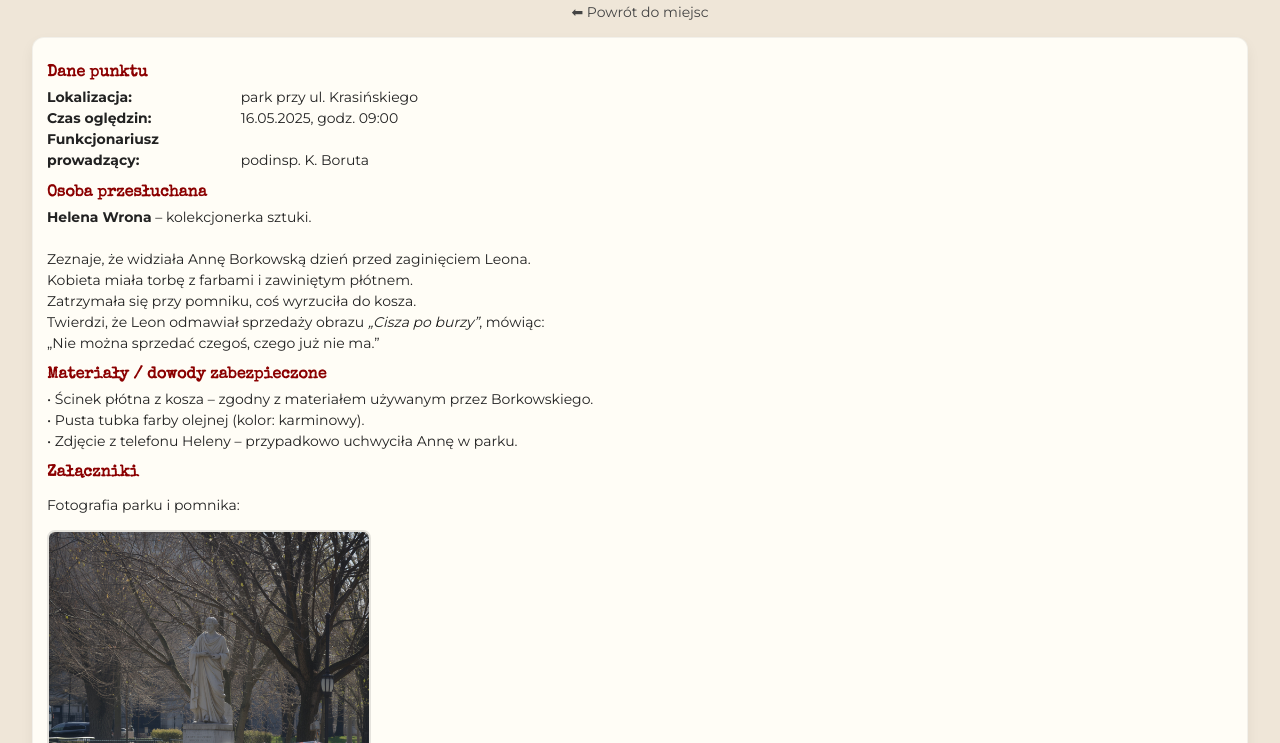
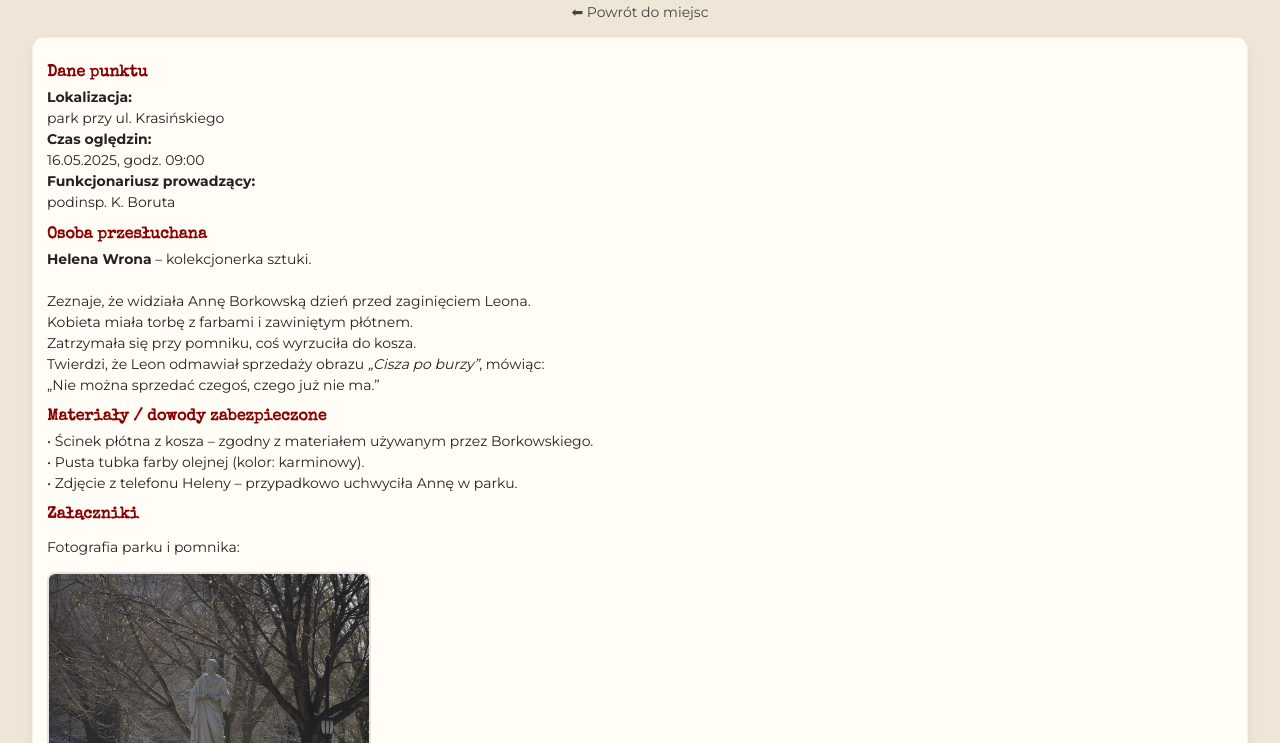
Before and after one commit to gabrielkorzeniowski/detektywi, a plain HTML site: page pkt5.html in a window 1280 px wide. Shown: the part 57-800 px from the top of the page. Drawn offline with nearby package versions, Linux system fonts and the light colour scheme.

Commit message:
pkt5.html aktualisieren

```diff
--- a/pkt5.html
+++ b/pkt5.html
@@ -90,9 +90,9 @@
   <section class="record">
     <h2>Dane punktu</h2>
     <div class="meta">
-      <strong>Lokalizacja:</strong> park przy ul. Krasińskiego<br>
-      <strong>Czas oględzin:</strong> 16.05.2025, godz. 09:00<br>
-      <strong>Funkcjonariusz prowadzący:</strong> podinsp. K. Boruta
+      <b>Lokalizacja:</b><br> park przy ul. Krasińskiego<br>
+      <b>Czas oględzin:</b><br> 16.05.2025, godz. 09:00<br>
+      <b>Funkcjonariusz prowadzący:</b><br> podinsp. K. Boruta
     </div>
 
     <h2>Osoba przesłuchana</h2>
```
